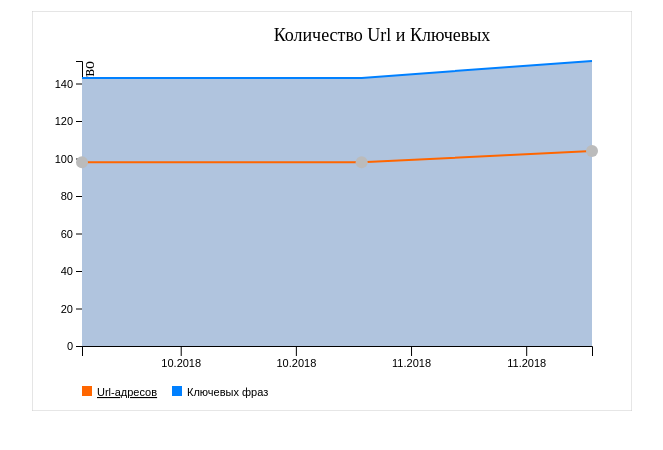
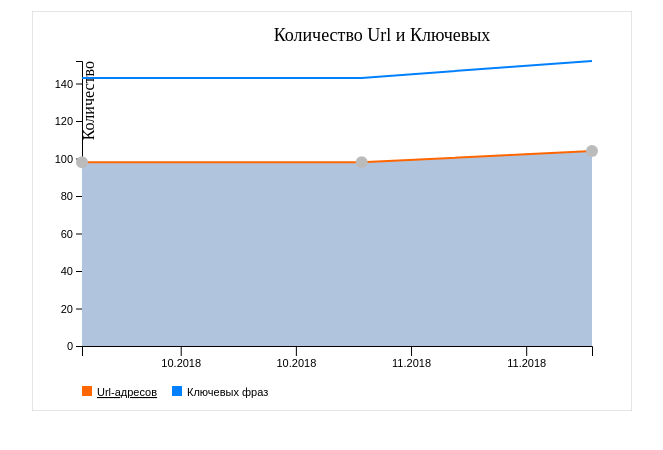
Before and after one commit to chezirish/d3js-dynamic-charts, a plain HTML site: page d3chart/index.html in a window 1280 px wide. Shown: the whole page, without its empty margins (308-971 px from the left). Drawn offline with nearby package versions, Linux system fonts and the light colour scheme.

Commit message:
almost have made task 8

```diff
--- a/d3chart/d3charts.js
+++ b/d3chart/d3charts.js
@@ -2,8 +2,6 @@
 
 //////////////////////////////////////////////////////////
 function d3Chart (param, data, chartIndexSelected){
-
-    console.log(param.xColumnDate);
 
 
     // проверка parentSelector
@@ -117,6 +115,21 @@ function d3Chart (param, data, chartIndexSelected){
         .attr("width", param.width)
         .attr("height", param.height)
         .attr("id", param.parentSelector.substr(1)+"_d3_chart");
+
+    svg.append('defs')
+        .append('pattern')
+            .attr("id", 'hashPattern')
+            .attr("width", '4px')
+            .attr("height", '8px')
+            .attr("patternUnits", 'userSpaceOnUse')
+            .attr("patternTransform", 'rotate(90)')
+        .append("rect")
+            .attr("width", '1px')
+            .attr("height", '8px')
+            .attr("transform", 'translate(0,0)')
+            .attr("fill", 'orange');
+
+
 
     // outer border
     svg.append("rect")
@@ -243,20 +256,60 @@ function d3Chart (param, data, chartIndexSelected){
     ////////////////////////////////////////////////////////////////
     // прорисовка штриховок графика
     for (var j = 0, len1 = param.series.length; j < len1; j += 1) {
+    if(param.series[j].hasDashing){
+        var dashParams = param.series[j].dashParams;
+        if( j !== chartIndexSelected && dashParams.switchOnHover){
+            continue;
+        }
 
+        // data.push({range: dashParams.range});
+        // data.push({range: dashParams.range});
+        // console.log(data);
+
+        var leftRangeDash = x(new Date("Nov 1 2018"));
+        var rightRangeDash = x(new Date("Nov 15 2018"));
+        var rangeDash = [leftRangeDash, rightRangeDash];
+        var areaCallCount = 0;
         // define the area
         var area = d3.area()
-            .x(function(data) { return x(data[param.xColumn]); })
+            .x(function(data) {
+                // if(areaCallCount > 1){
+                //     return;
+                // }
+                // areaCallCount++;
+                // return x(rangeDash[areaCallCount]);
+                return x(data[param.xColumn]);
+            })
             .y0(height)
             .y1(function(data) { return (param.series[j].yAxis == "left") ? y(data[param.series[j].yColumn]) : yScaleRight(data[param.series[j].yColumn]); });
+
+        var dashFill = dashParams.color;
+        if(dashParams.type === 'hatching'){
+            d3.select('#hashPattern rect').attr("fill", dashParams.color);
+            dashFill = 'url(#hashPattern)';
+        } else if(dashParams.type === 'area'){
+            dashFill = dashParams.color;
+        }
+
+        // var leftRangeDash = x(new Date("Nov 1 2018"));
+        // var rightRangeDash = x(new Date("Nov 15 2018"));
+        // var rangeDash = rightRangeDash - leftRangeDash;
+
+
+        // svg.append("rect")
+        // .attr("x", leftRangeDash + margin.left)
+        // .attr("width", rangeDash)
+        // .attr("height", param.height - margin.bottom )
 
         // add the area
         g.append("path")
             .datum(data)
             .attr("class", "area")
             .attr("d", area)
-            .style("fill", 'lightsteelblue')
+            .style("fill", dashFill)
             .style("stroke-width", "0");
+
+    }
     };
 
     // rects for hover reference
--- a/d3chart/index.html
+++ b/d3chart/index.html
@@ -52,13 +52,25 @@
             yLeftAxisName: "Количество",  // надпись на оси Y
             series: [
                 {
-                    // dashRange:
+                    hasDashing: true,
+                    dashParams: {
+                        type: 'area',
+                        color: '#b0c4de',
+                        switchOnHover: true
+                        // range: [new Date("Nov 1 2018"), new Date("Nov 15 2018")]
+                    },
                     yColumn: "urlsCount", /// !! имя столбца в массиве данных (для линии1 по оси Y)
                     title: "Url-адресов", // заголовок для легенды
                     color: "#ff6600",     // цвет линии1
                     yAxis: "left",        // положение оси Y
                     titleShort: "Url"},   // текст, выводимый при ховере вместе с текущим количеством
                 {
+                    hasDashing: true,
+                    dashParams: {
+                        type: 'hatching',
+                        color: 'orange',
+                        switchOnHover: true
+                    },
                     yColumn: "keysCount",
                     title: "Ключевых фраз",
                     color: "#0080ff",
--- a/d3chart/real.tsv
+++ b/d3chart/real.tsv
@@ -1,2 +1,3 @@
 category	date	urlsCount	keysCount
 real	01.01.2019	104	152
+real	10.01.2019	104	152
```
Also changed, not shown: d3chart/dashPattern.svg (added).
